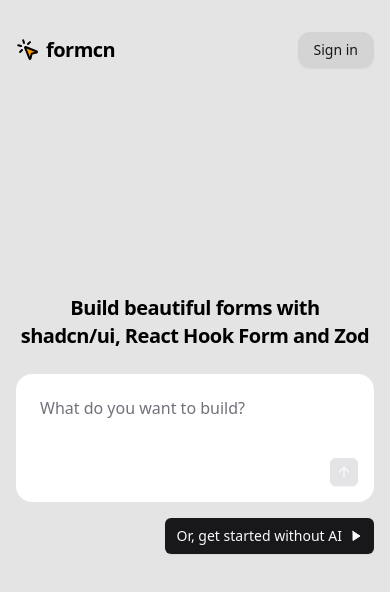
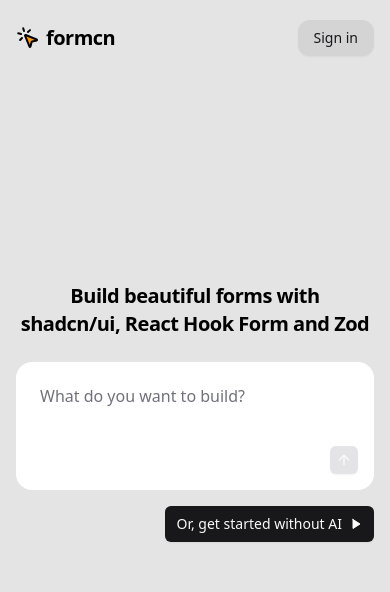
Before and after one commit to pedrostanzani/formcn, a Next.js app: page / in a window 390 px wide. Shown: the top 592 px of the page. Built offline with nearby package versions, Linux system fonts and the light colour scheme.

Commit message:
Fix responsive header py

```diff
--- a/src/components/header.tsx
+++ b/src/components/header.tsx
@@ -12,7 +12,7 @@
 
 export function Header() {
   return (
-    <header className="relative flex items-center justify-between px-4 py-8 md:px-6">
+    <header className="relative flex items-center justify-between px-4 py-5 md:py-8 md:px-6">
       <div className="flex items-center gap-1.5">
         <MousePointerClick className="h-6 w-6 fill-amber-500" />
         <span className="text-xl leading-none font-bold tracking-tight select-none">
```
